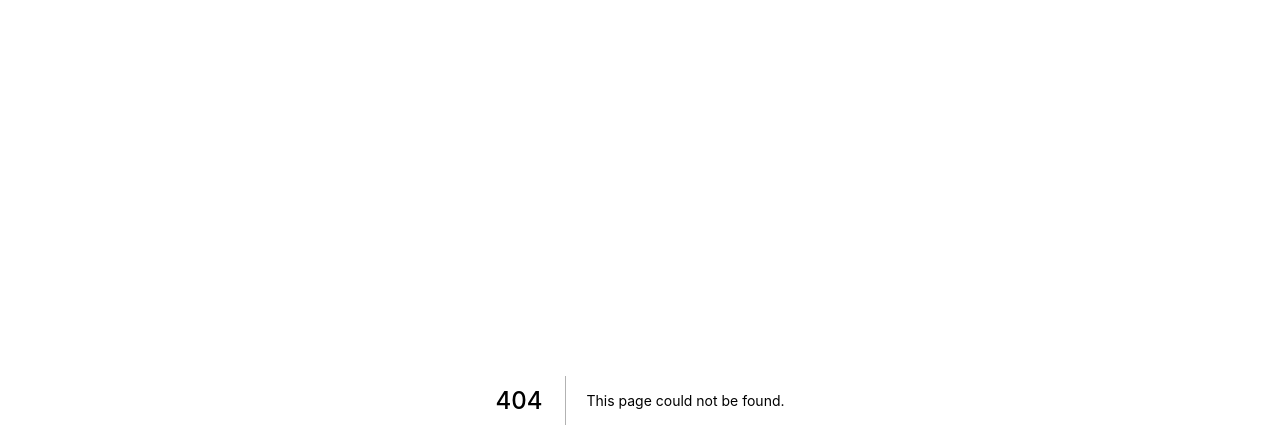
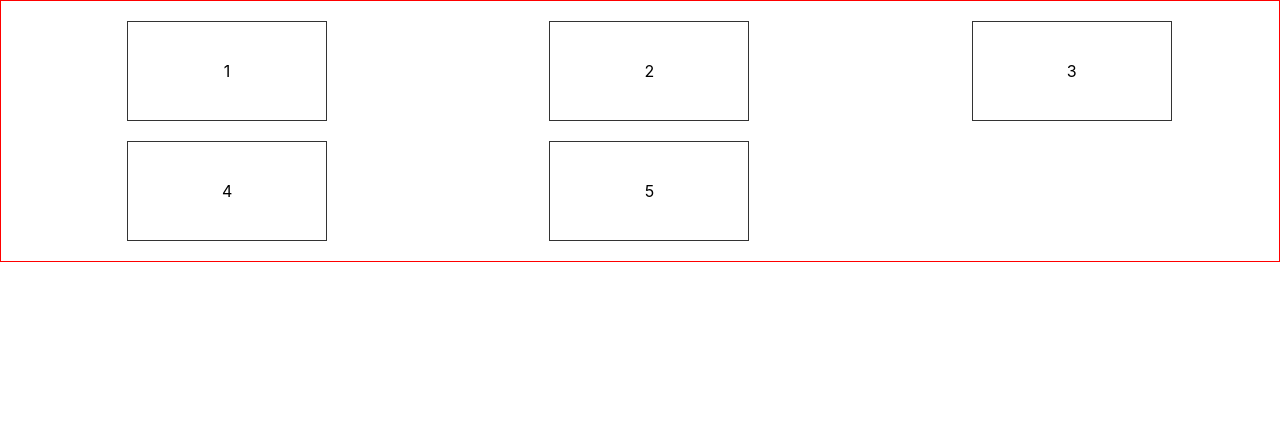
Before and after one commit to frezi/nextPro, a Next.js app: page /pageGrid in a window 1280 px wide. Before the commit this address had no page. Shown: the top 448 px of the page. Built offline with nearby package versions, Linux system fonts and the light colour scheme.

Commit message:
css Grid

```diff
--- /dev/null
+++ b/pages/pageGrid/index.module.scss
@@ -0,0 +1,26 @@
+.container {
+	padding: 20px;
+	box-sizing: border-box;
+	width: 100%;
+	display: grid;
+	grid-template-columns: repeat(3, 33.3%);
+	grid-template-rows: 100px 100px;
+	gap: 20px 10px;
+	border: 1px solid red;
+	//不生效啊
+	// justify-content: start;
+	// align-content: start;
+	justify-items: center;
+	align-items: center;
+	> div {
+		width: 200px;
+		height: 100%;
+		border: 1px solid #333;
+		// justify-self: center;
+		// align-self: center;
+		//换成项目flex
+		display: flex;
+		align-items: center;
+		justify-content: center;
+	}
+}
--- /dev/null
+++ b/pages/pageGrid/index.tsx
@@ -0,0 +1,25 @@
+import styles from './index.module.scss'
+import { useState, useEffect } from 'react'
+
+//解决最后一行项目布局往左靠齐问题
+export default () => {
+	return (
+		<div className={styles.container}>
+			<div className={styles.item1}>
+				<p>1</p>
+			</div>
+			<div className={styles.item2}>
+				<p>2</p>
+			</div>
+			<div className={styles.item3}>
+				<p>3</p>
+			</div>
+			<div className={styles.item4}>
+				<p>4</p>
+			</div>
+			<div className={styles.item5}>
+				<p>5</p>
+			</div>
+		</div>
+	)
+}
--- /dev/null
+++ b/pages/template/index.module.scss
@@ -0,0 +1,3 @@
+.box {
+	color: red;
+}
--- /dev/null
+++ b/pages/template/index.tsx
@@ -0,0 +1,6 @@
+import styles from './index.module.scss'
+import { useState, useEffect } from 'react'
+
+export default () => {
+	return <div className={styles.box}>hi</div>
+}
```
Also changed, not shown: pages/pageGrid/grid_layout.md (added, +81 -0 lines).
